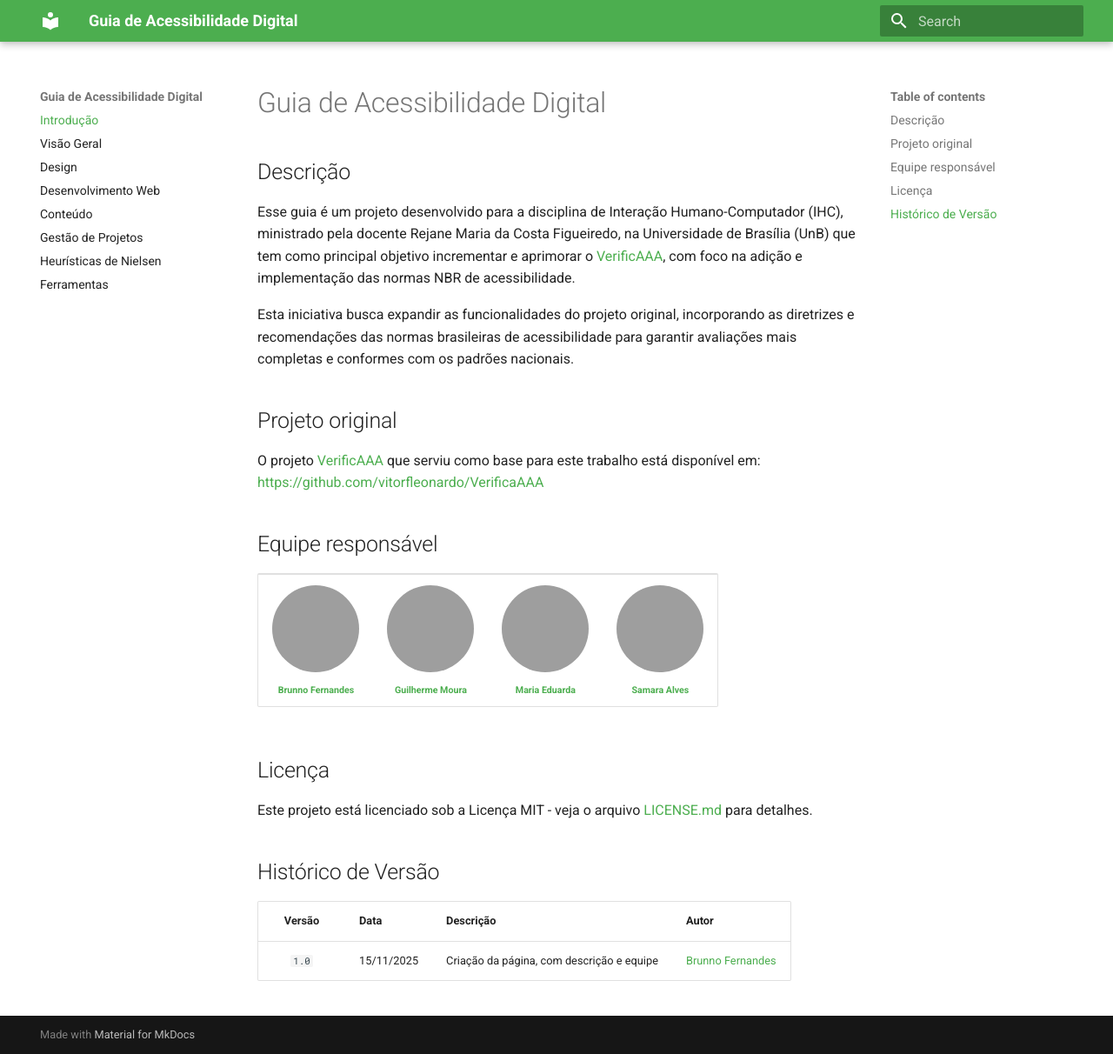
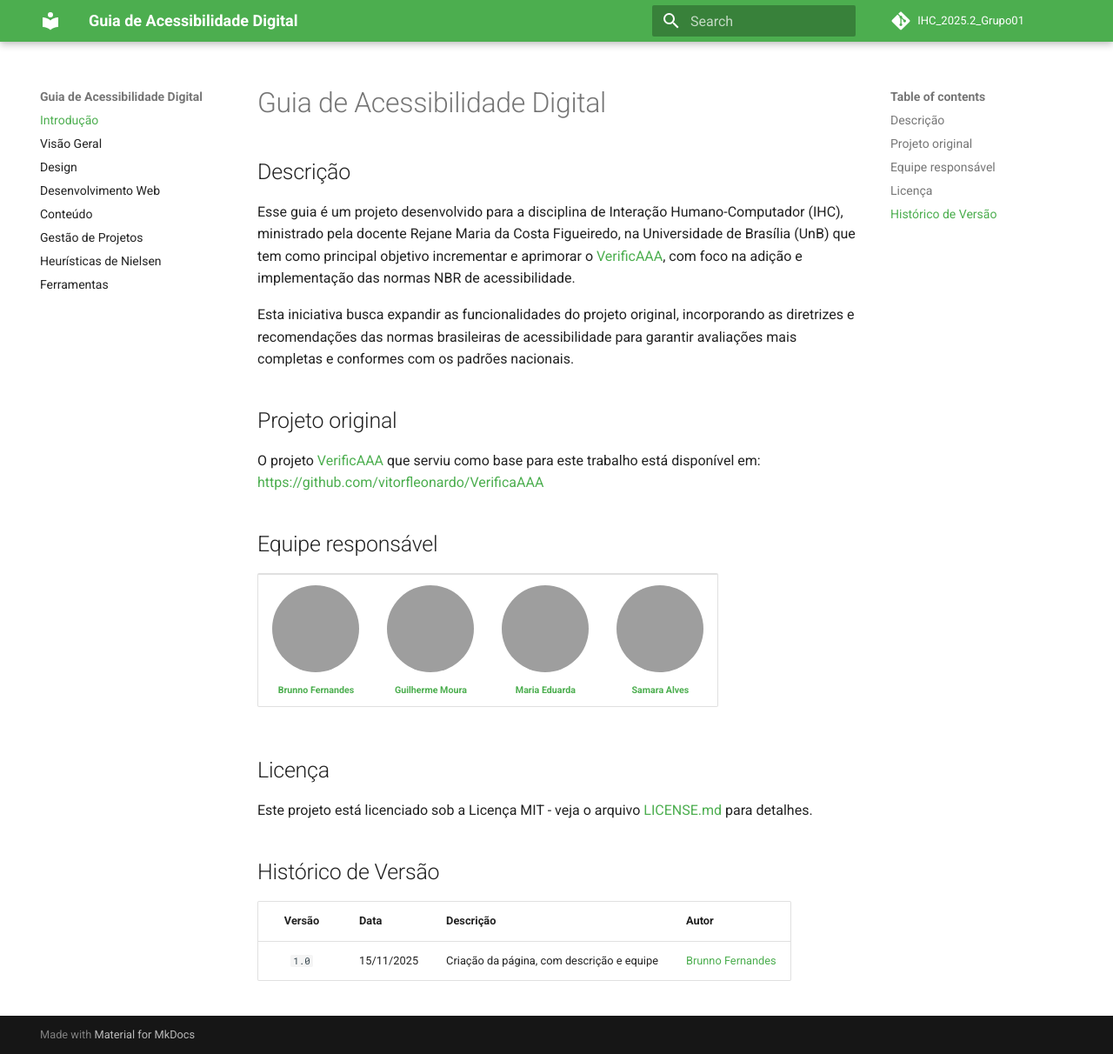
Before and after one commit to UnB-IHC/IHC_2025.2_Grupo01, an MkDocs documentation site: the page built from docs/index.md, in a window 1280 px wide and 1212 px high. Shown: the whole window at 87% size. Built offline with MkDocs 1.6.1 and Material for MkDocs 9.7.7, drawn with Linux system fonts in a browser that asks for light colours; comment, search, counter and statistics services are not loaded; grey boxes are pictures that could not be loaded.

Commit message:
adicionando link do repositório no pages

```diff
--- a/mkdocs.yml
+++ b/mkdocs.yml
@@ -1,4 +1,6 @@
 site_name: Guia de Acessibilidade Digital
+repo_url: https://github.com/UnB-IHC/IHC_2025.2_Grupo01/
+repo_name: IHC_2025.2_Grupo01
 theme:
   name: material
   palette:
```
